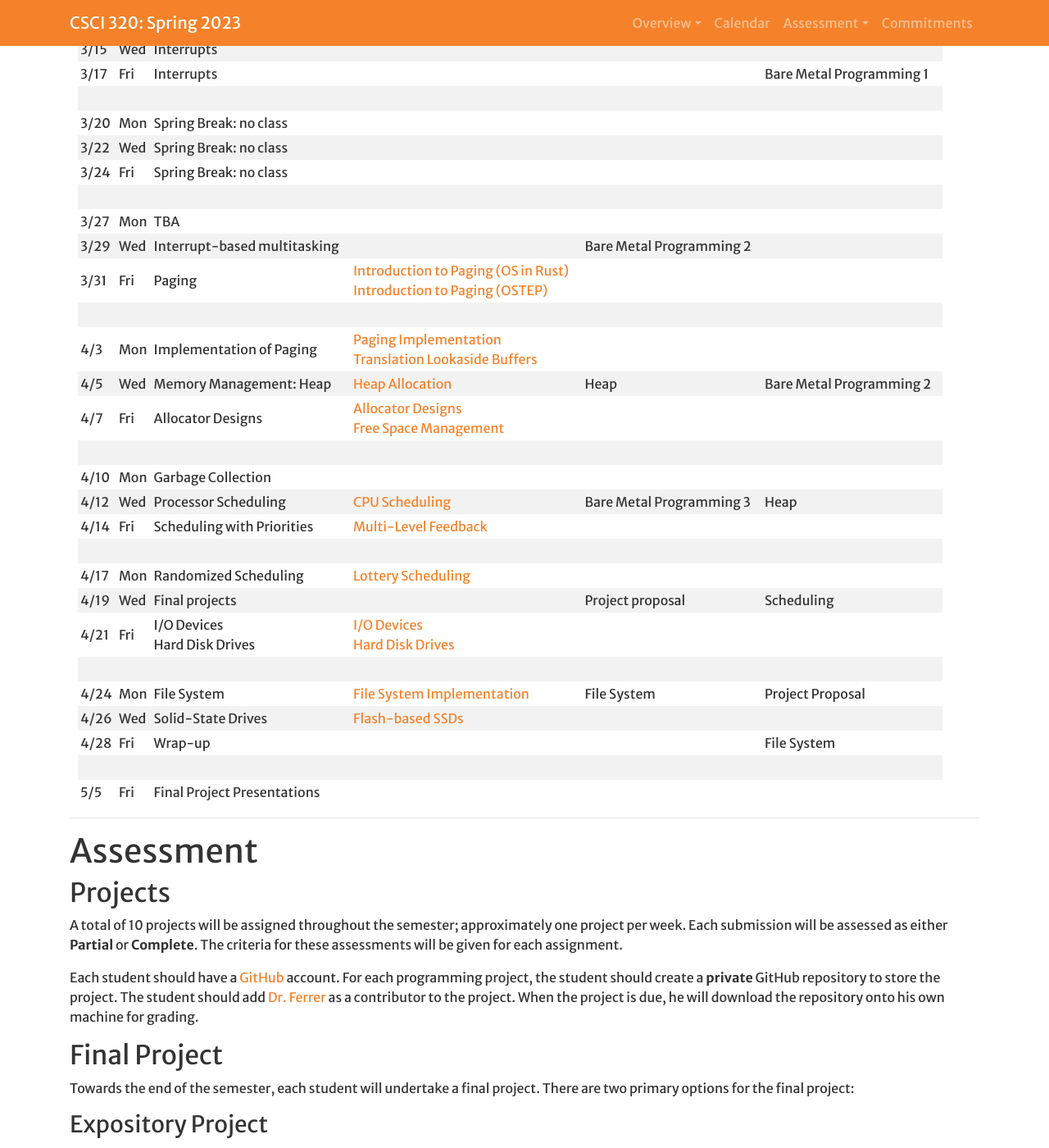
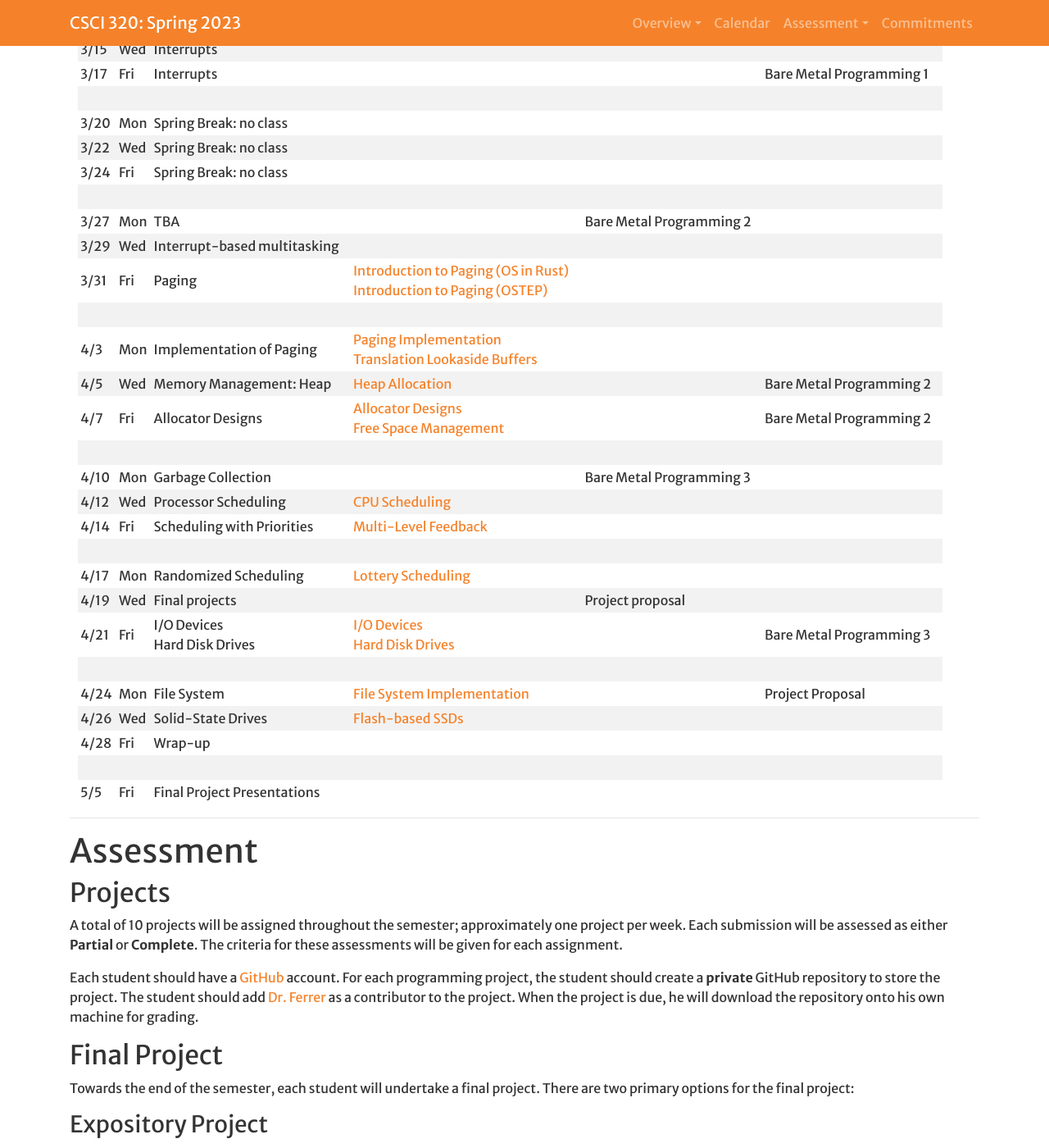
Before and after one commit to Hendrix-CS/csci320, a Jekyll site: the page built from index.md, in a window 1280 px wide and 1400 px high, scrolled down 3054 px. Shown: the whole window at 82% size. Built offline with Jekyll 4.4.1, drawn with Linux system fonts in a browser that asks for light colours; a script that is not in the unit is left out; our own code applies the rules of GitHub Pages for plain Markdown files.

Commit message:
Rearranged some more.

```diff
--- a/index.md
+++ b/index.md
@@ -85,25 +85,25 @@ Upon completing this course, our goal is for you to be able to:
 | 3/22 | Wed | Spring Break: no class |  |  |  |
 | 3/24 | Fri | Spring Break: no class |  |  |  |
 |      |
-| 3/27 | Mon | TBA |  |  | |
-| 3/29 | Wed | Interrupt-based multitasking |  | <!--[Game Kernel]({{site.baseurl}}/projects/game_kernel)-->Bare Metal Programming 2 |  |
+| 3/27 | Mon | TBA |  |Bare Metal Programming 2  | |
+| 3/29 | Wed | Interrupt-based multitasking |  | <!--[Game Kernel]({{site.baseurl}}/projects/game_kernel)--> |  |
 | 3/31 | Fri | Paging | [Introduction to Paging (OS in Rust)](https://os.phil-opp.com/paging-introduction/)<br>[Introduction to Paging (OSTEP)](http://pages.cs.wisc.edu/~remzi/OSTEP/vm-paging.pdf) |  |  |
 |      |
 | 4/3 | Mon | Implementation of Paging | [Paging Implementation](https://os.phil-opp.com/paging-implementation/)<br>[Translation Lookaside Buffers](http://pages.cs.wisc.edu/~remzi/OSTEP/vm-tlbs.pdf) |  |  |
-| 4/5 | Wed | Memory Management: Heap | [Heap Allocation](https://os.phil-opp.com/heap-allocation/) | Heap | Bare Metal Programming 2 |
-| 4/7 | Fri | Allocator Designs | [Allocator Designs](https://os.phil-opp.com/allocator-designs/)<br>[Free Space Management](http://pages.cs.wisc.edu/~remzi/OSTEP/vm-freespace.pdf) |  |  |
+| 4/5 | Wed | Memory Management: Heap | [Heap Allocation](https://os.phil-opp.com/heap-allocation/) | | Bare Metal Programming 2 |
+| 4/7 | Fri | Allocator Designs | [Allocator Designs](https://os.phil-opp.com/allocator-designs/)<br>[Free Space Management](http://pages.cs.wisc.edu/~remzi/OSTEP/vm-freespace.pdf) |  | Bare Metal Programming 2  |
 |     |
-| 4/10 | Mon | Garbage Collection |  |  |  |
-| 4/12 | Wed | Processor Scheduling | [CPU Scheduling](http://pages.cs.wisc.edu/~remzi/OSTEP/cpu-sched.pdf) | <!--[Cooperative Multitasking Kernel]({{site.baseurl}}/projects/coop_os)-->Bare Metal Programming 3 | Heap |
+| 4/10 | Mon | Garbage Collection |  | Bare Metal Programming 3 |  |
+| 4/12 | Wed | Processor Scheduling | [CPU Scheduling](http://pages.cs.wisc.edu/~remzi/OSTEP/cpu-sched.pdf) | <!--[Cooperative Multitasking Kernel]({{site.baseurl}}/projects/coop_os)--> |  |
 | 4/14 | Fri | Scheduling with Priorities | [Multi-Level Feedback](http://pages.cs.wisc.edu/~remzi/OSTEP/cpu-sched-mlfq.pdf) |  |  |
 |      |
 | 4/17 | Mon | Randomized Scheduling | [Lottery Scheduling](http://pages.cs.wisc.edu/~remzi/OSTEP/cpu-sched-lottery.pdf) |  |  |
-| 4/19 | Wed | Final projects |  | Project proposal | Scheduling |
-| 4/21 | Fri | I/O Devices<br>Hard Disk Drives | [I/O Devices](http://pages.cs.wisc.edu/~remzi/OSTEP/file-devices.pdf)<br>[Hard Disk Drives](http://pages.cs.wisc.edu/~remzi/OSTEP/file-disks.pdf) |  |  |
+| 4/19 | Wed | Final projects |  | Project proposal |  |
+| 4/21 | Fri | I/O Devices<br>Hard Disk Drives | [I/O Devices](http://pages.cs.wisc.edu/~remzi/OSTEP/file-devices.pdf)<br>[Hard Disk Drives](http://pages.cs.wisc.edu/~remzi/OSTEP/file-disks.pdf) |  | Bare Metal Programming 3  |
 |      |
-| 4/24 | Mon | File System | [File System Implementation](http://pages.cs.wisc.edu/~remzi/OSTEP/file-implementation.pdf) | File System | Project Proposal |
+| 4/24 | Mon | File System | [File System Implementation](http://pages.cs.wisc.edu/~remzi/OSTEP/file-implementation.pdf) |  | Project Proposal |
 | 4/26 | Wed | Solid-State Drives | [Flash-based SSDs](http://pages.cs.wisc.edu/~remzi/OSTEP/file-ssd.pdf) |  |  |
-| 4/28 | Fri | Wrap-up |  |  | File System |
+| 4/28 | Fri | Wrap-up |  |  |  |
 |      |
 | 5/5 | Fri | Final Project Presentations | | | |
 
```
